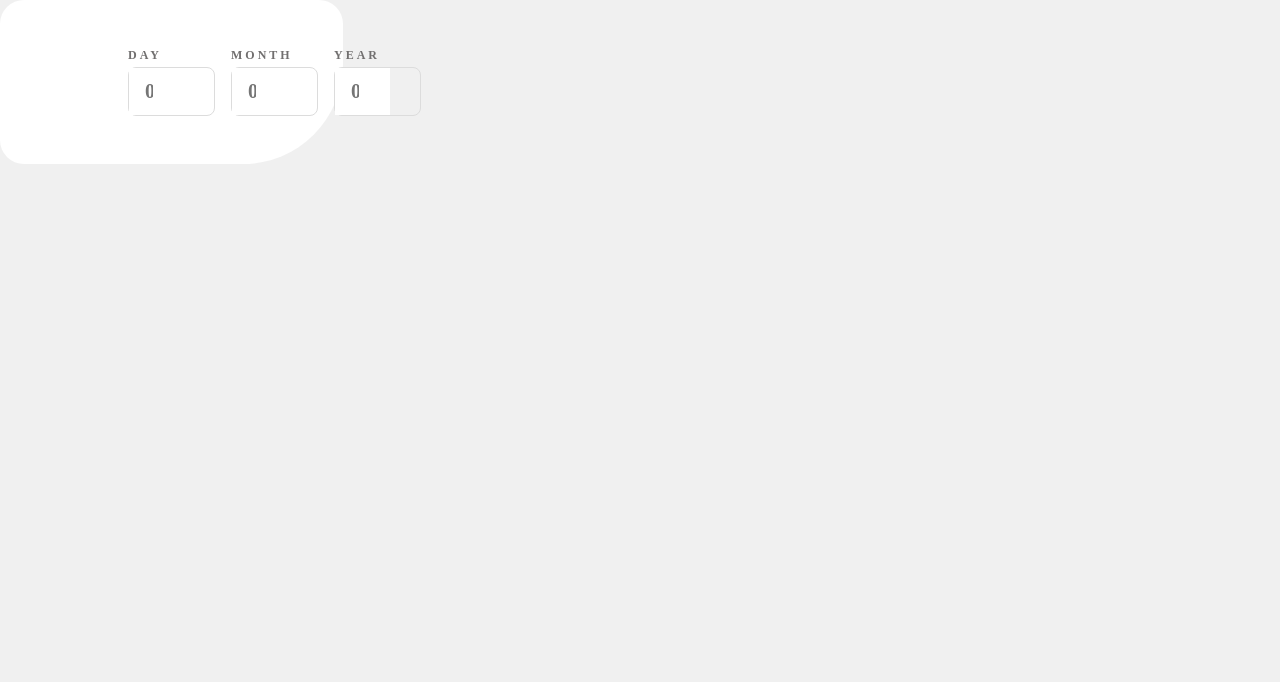
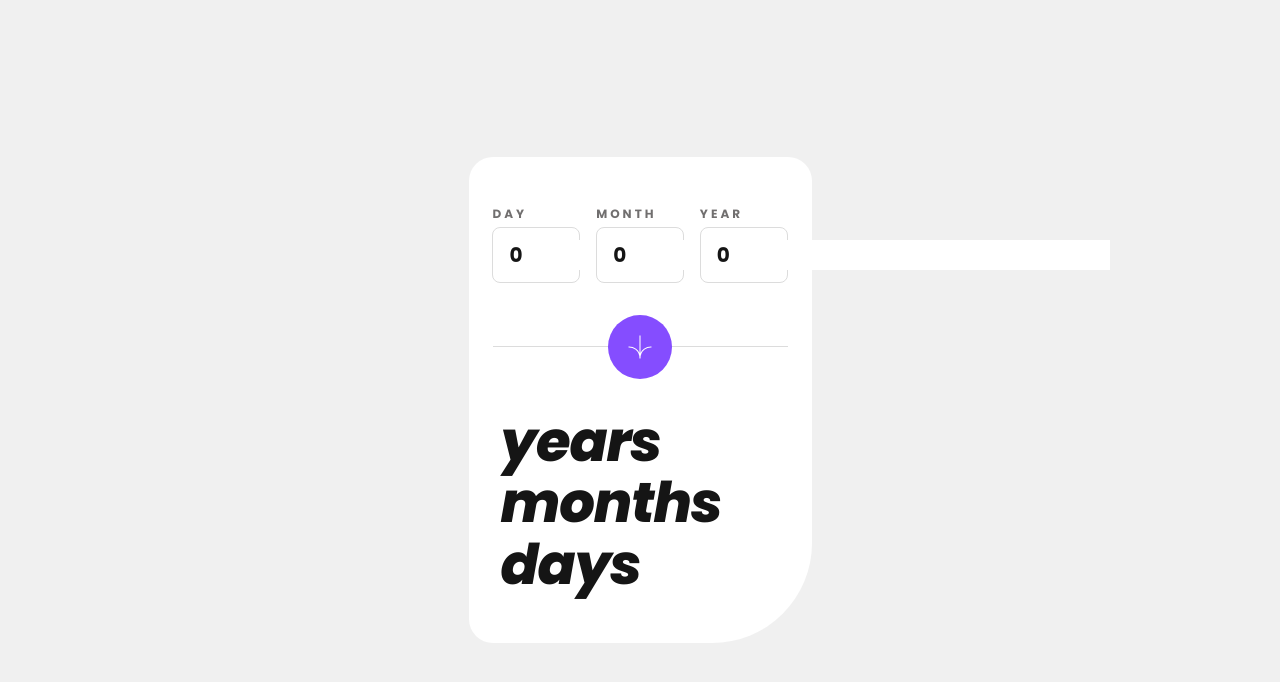
Before and after one commit to brahimisgreat/AgeCalculatorApp, a React (Vite) app in the folder ageCaluclator/: page / in a window 1280 px wide. Shown: the top 682 px of the page. Built offline with nearby package versions, Linux system fonts and the light colour scheme.

Commit message:
finished look, started functionality

```diff
--- a/ageCaluclator/index.html
+++ b/ageCaluclator/index.html
@@ -5,6 +5,9 @@
     <link rel="icon" type="image/svg+xml" href="/vite.svg" />
     <meta name="viewport" content="width=device-width, initial-scale=1.0" />
     <title>Age Calculator</title>
+    <link rel="preconnect" href="https://fonts.googleapis.com">
+<link rel="preconnect" href="https://fonts.gstatic.com" crossorigin>
+<link href="https://fonts.googleapis.com/css2?family=Poppins:ital,wght@0,100;0,200;0,300;0,400;0,500;0,600;0,700;0,800;0,900;1,100;1,200;1,300;1,400;1,500;1,600;1,700;1,800;1,900&display=swap" rel="stylesheet">
   </head>
   <body>
     <div id="root"></div>
--- a/ageCaluclator/src/App.css
+++ b/ageCaluclator/src/App.css
@@ -2,4 +2,7 @@
    background-color: #f0f0f0;
    width: 100vw;
    height: 100vh;
+   display: flex;
+   justify-content: center;
+   align-items: center;
 }
--- a/ageCaluclator/src/Components/AgeCalculator.css
+++ b/ageCaluclator/src/Components/AgeCalculator.css
@@ -3,7 +3,8 @@
   width: 21.4375rem;
   padding: 3rem 8rem;
   flex-direction: column;
-  align-items: flex-start;
+  align-items: center;
+  justify-content: center;
   gap: 2rem;
   border-radius: 1.5rem 1.5rem 6.25rem 1.5rem;
   background: var(--White, #FFF);
--- a/ageCaluclator/src/Components/AgeCalculator.tsx
+++ b/ageCaluclator/src/Components/AgeCalculator.tsx
@@ -1,11 +1,15 @@
 import React from "react";
 import Rectangle1 from "./Rectangle1";
 import "./AgeCalculator.css";
+import { Rectangle3 } from "./Rectangle3";
+import { Rec5 } from "./Rec5";
 
 export const AgeCalculator = () => {
   return (
     <div className="agecalculator">
       <Rectangle1 />
+      <Rectangle3 />
+      <Rec5 />
     </div>
   );
 };
--- /dev/null
+++ b/ageCaluclator/src/Components/Rec5.css
@@ -0,0 +1,32 @@
+.rec5 {
+  display: flex;
+  flex-direction: column;
+  align-items: flex-start;
+  width: 295px;
+}
+
+.age {
+  width: 295px;
+  display: flex;
+  gap: 8px;
+}
+
+.age-number {
+  color: var(--Purple, #854dff);
+  font-family: Poppins;
+  font-size: 56px;
+  font-style: italic;
+  font-weight: 800;
+  line-height: 110%; /* 61.6px */
+  letter-spacing: -1.12px;
+}
+
+.age-letters {
+  color: var(--Black, #151515);
+  font-family: Poppins;
+  font-size: 56px;
+  font-style: italic;
+  font-weight: 800;
+  line-height: 110%; /* 61.6px */
+  letter-spacing: -1.12px;
+}
--- /dev/null
+++ b/ageCaluclator/src/Components/Rec5.tsx
@@ -0,0 +1,20 @@
+import "./Rec5.css";
+
+export const Rec5 = () => {
+  return (
+    <div className="rec5">
+      <div className="age">
+        <span className="age-number">{}</span>
+        <span className="age-letters">years</span>
+      </div>
+      <div className="age">
+        <span className="age-number">{}</span>
+        <span className="age-letters">months</span>
+      </div>
+      <div className="age">
+        <span className="age-number">{}</span>
+        <span className="age-letters" >days</span>
+      </div>
+    </div>
+  );
+};
--- a/ageCaluclator/src/Components/Rectangle1.css
+++ b/ageCaluclator/src/Components/Rectangle1.css
@@ -1,49 +1,49 @@
 form {
   display: flex;
   align-items: flex-start;
-  gap: 1rem;
-  align-self: stretch;
+  gap: 16px;
 }
 
 .box {
   display: flex;
   flex-direction: column;
   align-items: flex-start;
-  gap: 0.25rem;
-  flex: 1 0 0;
-  width: 5.4375rem;
+  gap: 4px;
+}
+
+.box label {
+  color: var(--Grey, #716f6f);
+  font-family: Poppins;
+  font-size: 12px;
+  font-style: normal;
+  font-weight: 700;
+  line-height: normal;
+  letter-spacing: 3px;
 }
 
 .box .input-container {
-  width: 5.4375rem;
-  border-radius: 0.5rem;
-  border: 1px solid var(--Line, #dcdcdc);
-}
-
-.box input {
   display: flex;
   padding: 12px 16px;
   align-items: center;
-  gap: 0.75rem;
-  align-self: stretch;
-  width: 3.4375rem;
-  border: none;
+  gap: 16px;
+  border-radius: 8px;
+  border: 1px solid var(--Line, #dcdcdc);
+  width: 87.7px;
+  color: black
+  ;
+}
+
+input {
   color: var(--Black, #151515);
   font-family: Poppins;
-  font-size: 1.25rem;
+  font-size: 20px;
   font-style: normal;
   font-weight: 700;
   line-height: normal;
   letter-spacing: 0.2px;
+  width: 26px;
+  border: none;
+  width: fit-content;
+  overflow: hidden;
+
 }
-
-label {
-  color: var(--Grey, #716f6f);
-  font-family: Poppins;
-  font-size: 0.75rem;
-  font-style: normal;
-  font-weight: 700;
-  line-height: normal;
-  letter-spacing: 3px;
-  text-transform: uppercase;
-}
--- a/ageCaluclator/src/Components/Rectangle1.tsx
+++ b/ageCaluclator/src/Components/Rectangle1.tsx
@@ -1,25 +1,43 @@
-import React from "react";
 import "./Rectangle1.css";
+import { useState } from "react";
 
 const Rectangle1 = () => {
+
+const [day, setDay] = useState<number>(0);
+const [month, setMonth] = useState<number>(0);
+const [year, setYear] = useState<number>(0);
+
+function calculateAge(day:number, month:number, year:number , e:any){
+  e.preventDefault();
+  const today = new Date();
+  const birthDate = new Date(year, month, day);
+  let age = today.getFullYear() - birthDate.getFullYear();
+  let m = today.getMonth() - birthDate.getMonth();
+  if (m < 0 || (m === 0 && today.getDate() < birthDate.getDate())) {
+    age--;
+  }
+  console.log(age);
+  return age;
+}
+
   return (
-    <form action="">
+    <form onSubmit={calculateAge}>
       <div className="box">
         <label>DAY</label>
         <div className="input-container">
-          <input type="number" placeholder="00" />
+          <input type="number" placeholder="00" value={day} onChange={(e) =>{setDay(Number(e.target.value))}} />
         </div>
       </div>
       <div className="box">
         <label>MONTH</label>
         <div className="input-container">
-          <input type="number" placeholder="00" />
+          <input type="number" placeholder="00"  value={month} onChange={(e) =>{setMonth(Number(e.target.value))}} />
         </div>
       </div>
       <div className="box">
         <label>YEAR</label>
         <div className="input-container">
-          <input type="number" placeholder="00" />
+          <input type="number" placeholder="1994"   value={year} onChange={(e) =>{setYear(Number(e.target.value))}}/>
         </div>
       </div>
 
--- /dev/null
+++ b/ageCaluclator/src/Components/Rectangle3.css
@@ -0,0 +1,27 @@
+.rectangle3 {
+  display: flex;
+  width: 295px;
+  align-items: center;
+}
+
+.line {
+  height: 1px;
+  background: var(--Line, #DCDCDC);
+  width: 116px;
+}
+
+.arrow {
+  background-color: aqua;
+  width: 64px;
+  height: 64px;
+  border-radius: 216px;
+  background: var(--Purple, #854dff);
+  display: flex;
+  align-items: center;
+  justify-content: center;
+}
+
+.arrow-image {
+  width: 24px;
+  height: 24px;
+}
--- a/ageCaluclator/src/Components/Rectangle3.tsx
+++ b/ageCaluclator/src/Components/Rectangle3.tsx
@@ -1,11 +1,15 @@
 import React from 'react'
-import {arrow} from '../assets/icon-arrow.svg'
+import arrow from '../assets/icon-arrow.svg'
+import './Rectangle3.css'
+
 
 export const Rectangle3 = () => {
   return (
-    <div>
-        <div></div>
-        <div>{arrow}</div>
+    <div className='rectangle3'>
+        <div className='line'></div>
+        <div className='arrow'><img  className='arrow-image' src={arrow}/></div>
+        <div className='line'></div>
+
     </div>
   )
 }
```
